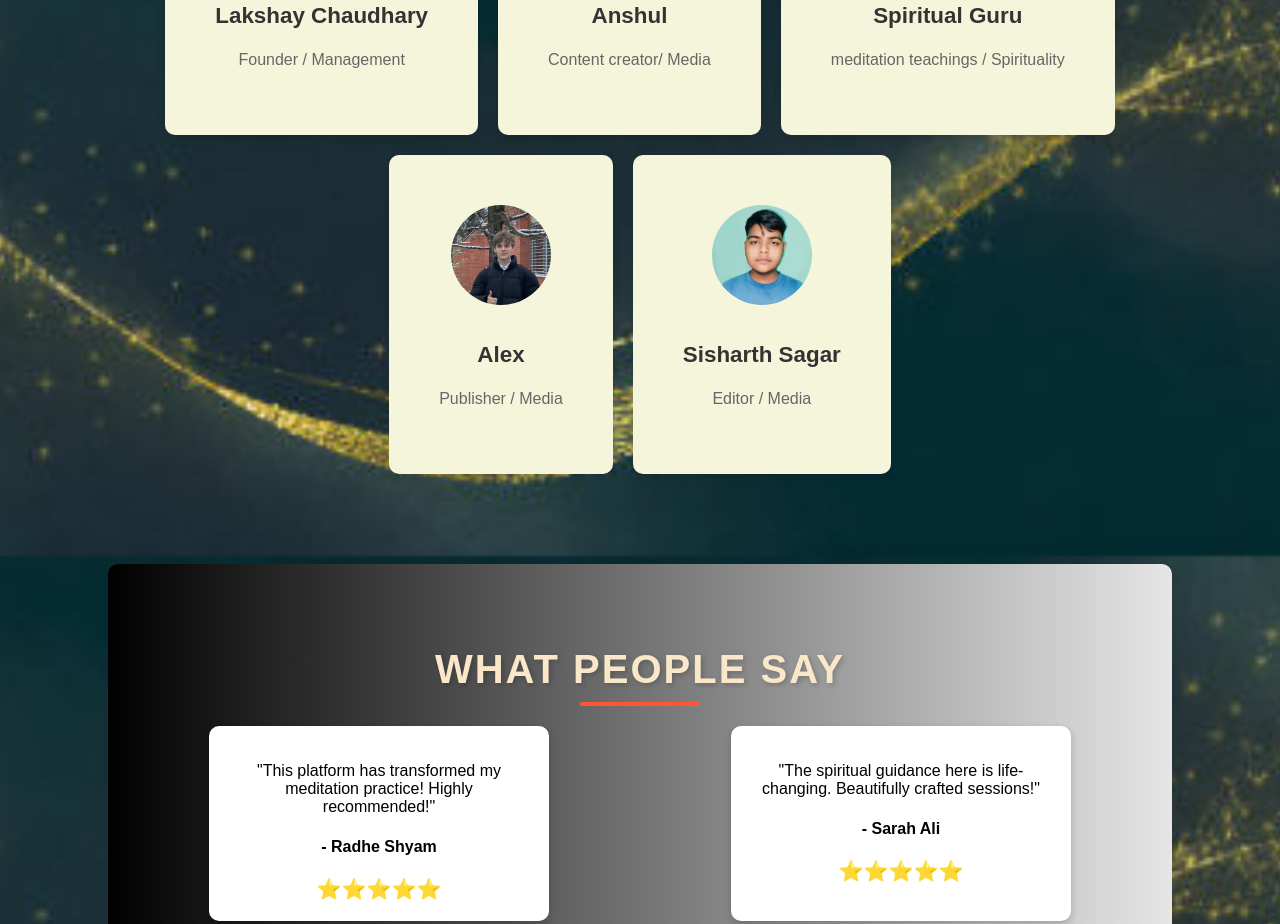
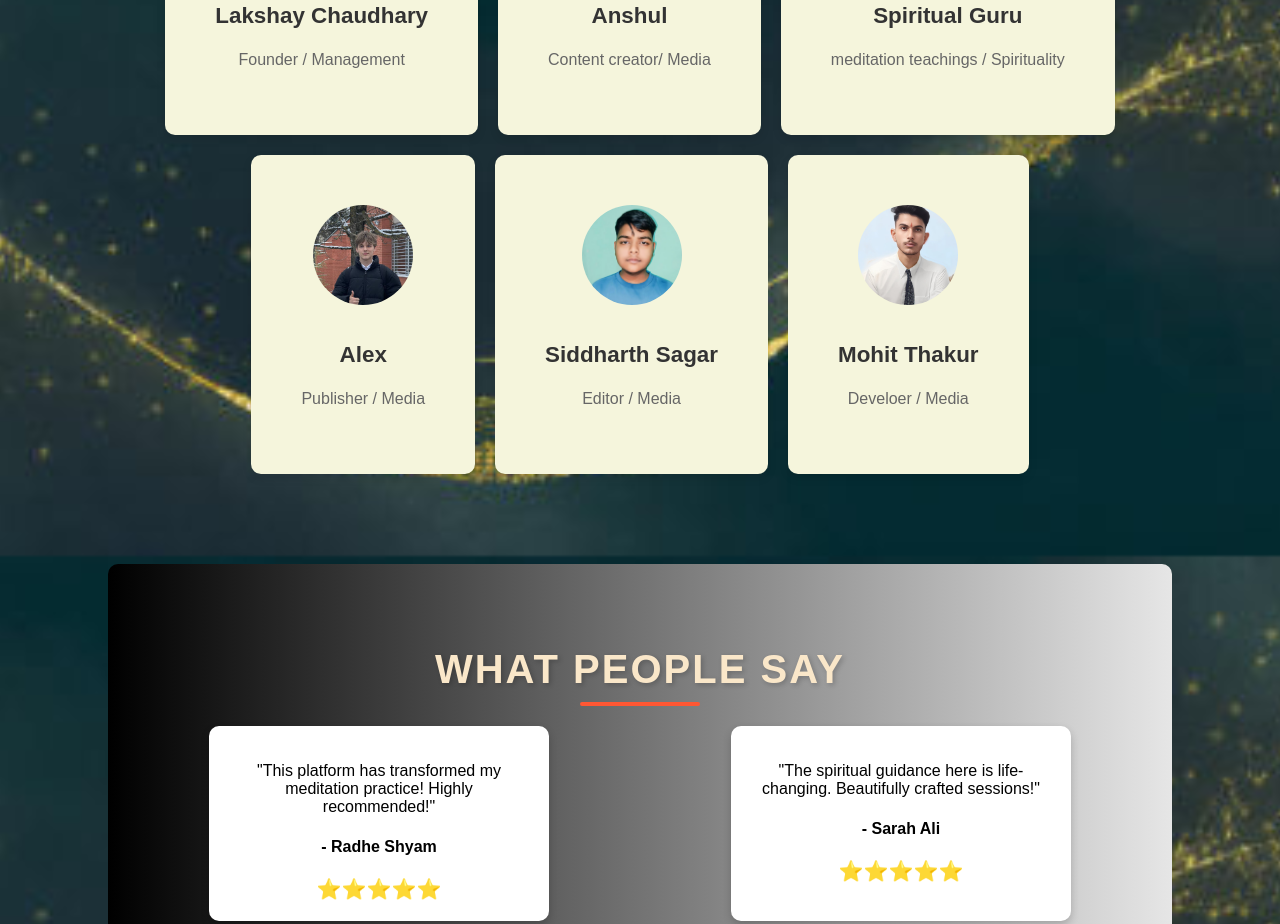
Before and after one commit to lakshay0510-web/Comet, a website: page frontend/index.html in a window 1280 px wide. Shown: the part 2644-3568 px from the top of the page. Drawn offline with nearby package versions, Linux system fonts and the light colour scheme.

Commit message:
Updated website changes

```diff
--- a/frontend/index.html
+++ b/frontend/index.html
@@ -171,8 +171,13 @@
             </div>
             <div class="team-member">
                 <img src="assets/images/member5.jpg" alt="WM&S">
-                <h3>Sisharth Sagar</h3>
+                <h3>Siddharth Sagar</h3>
                 <p>Editor / Media</p>
+            </div>
+            <div class="team-member">
+                <img src="assets/images/member6.png" alt="WM&S">
+                <h3>Mohit Thakur</h3>
+                <p>Develoer / Media</p>
             </div>
         </div>
     </section>
@@ -235,8 +240,8 @@
 
         <div class="contact-form">
             <form action="#" method="POST">
-                <input type="text" name="name" placeholder="Your Name" required>
-                <input type="email" name="email" placeholder="Your Email" required>
+                <input type="text" name="name" placeholder="Lakshay" required>
+                <input type="email" name="email" placeholder="lakshaysknowledge@gmail.com" required>
                 <textarea name="message" placeholder="Your Message" required></textarea>
                 <button type="submit">Send Message</button>
             </form>
```
Also changed, not shown: frontend/assets/images/member6.png (added).
